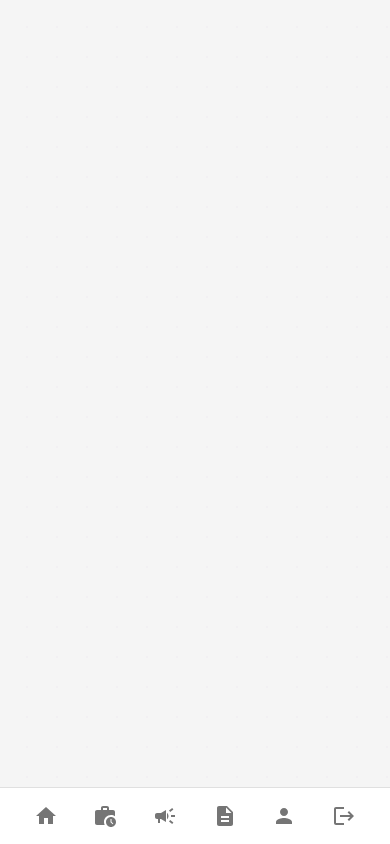
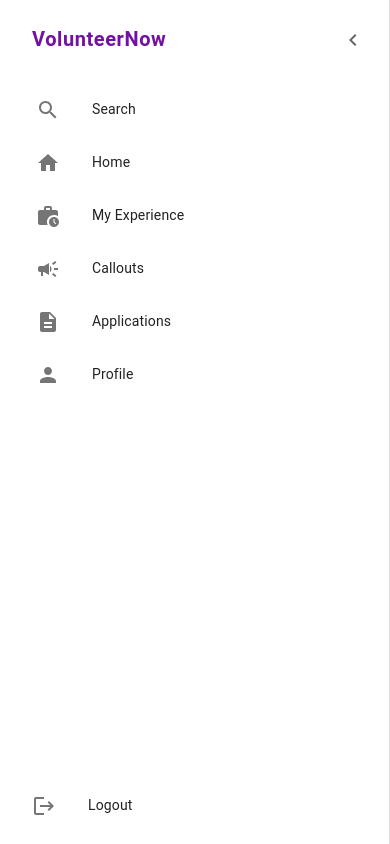
Before and after one commit to TRBF/volunteernow-web, a React (Create React App) app: page /volunteernow-web/experience in a window 390 px wide. Built offline with nearby package versions, Linux system fonts and the light colour scheme; sample sign-in values are in the browser's storage.

Commit message:
feat: Add responsive design for better mobile and tablet support

```diff
--- a/src/App.tsx
+++ b/src/App.tsx
@@ -1,7 +1,6 @@
 import React, { Suspense } from 'react';
 import { Routes, Route, Navigate, useLocation } from 'react-router-dom';
-import { ThemeProvider, useTheme } from '@mui/material/styles';
-import { useMediaQuery } from '@mui/material';
+import { ThemeProvider } from '@mui/material/styles';
 import CssBaseline from '@mui/material/CssBaseline';
 import { theme } from './theme';
 import { authService } from './services/api';
@@ -35,8 +34,6 @@ interface MainContentProps {
 
 const MainContent: React.FC<MainContentProps> = ({ children }) => {
   const location = useLocation();
-  const theme = useTheme();
-  const isMobile = useMediaQuery(theme.breakpoints.down('sm'));
 
   return (
     <Box
@@ -49,17 +46,12 @@ const MainContent: React.FC<MainContentProps> = ({ children }) => {
           duration: theme.transitions.duration.enteringScreen,
         }),
         p: { xs: 2, sm: 3 },
-        ml: { xs: 0, sm: '72px', md: '280px' },
-        width: { xs: '100%', sm: `calc(100% - 72px)`, md: `calc(100% - 280px)` },
-        pb: { xs: '56px', sm: 0 },
+        ml: { xs: 0, sm: '72px' },
+        width: { xs: '100%', sm: `calc(100% - 72px)` },
       }}
     >
       <Fade in={true} timeout={300} key={location.pathname}>
-        <Box sx={{
-          maxWidth: { xs: '100%', sm: '800px', md: '1200px' },
-          mx: 'auto',
-          pt: { xs: 2, sm: 0 },
-        }}>
+        <Box>
           {children}
         </Box>
       </Fade>
--- a/src/components/Header.tsx
+++ b/src/components/Header.tsx
@@ -21,7 +21,6 @@ import {
   Toolbar,
   Drawer,
   Tooltip,
-  useMediaQuery,
 } from '@mui/material';
 import {
   Search as SearchIcon,
@@ -90,8 +89,6 @@ const Header: React.FC<HeaderProps> = ({
   const [peopleResults, setPeopleResults] = useState<any[]>([]);
   const [isSearching, setIsSearching] = useState(false);
   const [searchError, setSearchError] = useState<string | null>(null);
-
-  const isMobile = useMediaQuery(theme.breakpoints.down('sm'));
 
   const handleLogout = async () => {
     try {
@@ -164,13 +161,6 @@ const Header: React.FC<HeaderProps> = ({
   const sidebarWidth = {
     xs: '100%',
     sm: 280,
-    md: 280,
-  };
-
-  const isCollapsedWidth = {
-    xs: '100%',
-    sm: 72,
-    md: 72,
   };
 
   const isActive = (path: string) => {
@@ -197,15 +187,18 @@ const Header: React.FC<HeaderProps> = ({
 
   return (
     <>
-      {!isMobile ? (
-        // Desktop sidebar
-        <>
       {!searchDrawerOpen ? (
         <Box
           sx={{
-                width: isCollapsed ? isCollapsedWidth : sidebarWidth,
+            width: {
+              xs: isCollapsed ? 0 : '100%',
+              sm: isCollapsed ? 72 : sidebarWidth.sm,
+            },
             height: '100vh',
-                position: 'fixed',
+            position: {
+              xs: 'fixed',
+              sm: 'fixed',
+            },
             left: 0,
             top: 0,
             backgroundColor: 'white',
@@ -213,7 +206,10 @@ const Header: React.FC<HeaderProps> = ({
             borderColor: 'divider',
             display: 'flex',
             flexDirection: 'column',
-                p: isCollapsed ? 1.5 : 3,
+            p: {
+              xs: isCollapsed ? 1 : 2,
+              sm: isCollapsed ? 1.5 : 3,
+            },
             transition: theme.transitions.create(['width', 'padding'], {
               easing: theme.transitions.easing.sharp,
               duration: theme.transitions.duration.enteringScreen,
@@ -225,8 +221,8 @@ const Header: React.FC<HeaderProps> = ({
             display: 'flex',
             alignItems: 'center',
             justifyContent: 'space-between',
-                mb: 4,
-                pl: isCollapsed ? 0.5 : 0
+            mb: { xs: 2, sm: 4 },
+            pl: { xs: 0, sm: isCollapsed ? 0.5 : 0 }
           }}>
             {!isCollapsed && (
               <Button
@@ -234,7 +230,7 @@ const Header: React.FC<HeaderProps> = ({
                 onClick={() => navigate('/')}
                 sx={{
                   textTransform: 'none',
-                      fontSize: { xs: '1.2rem', sm: '1.5rem' },
+                  fontSize: { xs: '1.25rem', sm: '1.5rem' },
                   fontWeight: 'bold',
                   color: theme.palette.primary.main,
                   '&:hover': {
@@ -260,14 +256,9 @@ const Header: React.FC<HeaderProps> = ({
 
           <List sx={{
             flex: 1,
-                px: isCollapsed ? 0 : 1,
-                '& .MuiListItemButton-root': {
-                  borderRadius: 2,
-                  mb: 0.5,
-                  minHeight: 48,
-                  '&:hover': {
-                    backgroundColor: 'action.hover',
-                  },
+            px: {
+              xs: isCollapsed ? 0 : 0.5,
+              sm: isCollapsed ? 0 : 1
             }
           }}>
             {showSearch && (
@@ -276,6 +267,9 @@ const Header: React.FC<HeaderProps> = ({
                   onClick={handleSearchOpen}
                   sx={{
                     borderRadius: 2,
+                    '&:hover': {
+                      backgroundColor: 'rgba(0, 0, 0, 0.04)',
+                    },
                   }}
                 >
                   <ListItemIcon>
@@ -285,8 +279,9 @@ const Header: React.FC<HeaderProps> = ({
                     <ListItemText
                       primary="Search"
                       primaryTypographyProps={{
-                            fontSize: '0.9rem',
-                            color: 'text.secondary',
+                        sx: {
+                          fontSize: { xs: '0.875rem', sm: '1rem' },
+                        }
                       }}
                     />
                   )}
@@ -295,62 +290,68 @@ const Header: React.FC<HeaderProps> = ({
             )}
 
             {menuItems.map((item) => (
-                  <ListItem key={item.path} disablePadding>
+              <ListItem key={item.path} disablePadding sx={{ mb: 1 }}>
                 <ListItemButton
                   onClick={item.onClick}
                   selected={isActive(item.path)}
                   sx={{
+                    borderRadius: 2,
                     '&.Mui-selected': {
-                          backgroundColor: 'primary.main',
-                          color: 'primary.contrastText',
+                      backgroundColor: 'rgba(114, 17, 162, 0.08)',
                       '&:hover': {
-                            backgroundColor: 'primary.dark',
+                        backgroundColor: 'rgba(114, 17, 162, 0.12)',
                       },
-                          '& .MuiListItemIcon-root': {
-                            color: 'inherit',
                     },
+                    '&:hover': {
+                      backgroundColor: 'rgba(0, 0, 0, 0.04)',
                     },
                   }}
                 >
-                      <ListItemIcon sx={{ minWidth: 40 }}>
+                  <ListItemIcon>
                     <item.icon />
                   </ListItemIcon>
                   {!isCollapsed && (
                     <ListItemText
                       primary={item.label}
                       primaryTypographyProps={{
-                            fontSize: '0.9rem',
+                        sx: {
+                          fontSize: { xs: '0.875rem', sm: '1rem' },
+                        }
                       }}
                     />
                   )}
                 </ListItemButton>
               </ListItem>
             ))}
+          </List>
 
-                <ListItem disablePadding sx={{ mt: 'auto' }}>
+          <Box sx={{ mt: 'auto' }}>
+            <ListItem disablePadding>
               <ListItemButton
                 onClick={handleLogout}
                 sx={{
+                  borderRadius: 2,
                   '&:hover': {
-                        backgroundColor: 'error.light',
-                        color: 'error.contrastText',
+                    backgroundColor: 'rgba(0, 0, 0, 0.04)',
                   },
                 }}
               >
-                    <ListItemIcon sx={{ minWidth: 40 }}>
+                <ListItemIcon>
                   <LogoutIcon />
                 </ListItemIcon>
                 {!isCollapsed && (
                   <ListItemText
                     primary="Logout"
                     primaryTypographyProps={{
-                          fontSize: '0.9rem',
+                      sx: {
+                        fontSize: { xs: '0.875rem', sm: '1rem' },
+                      }
                     }}
                   />
                 )}
               </ListItemButton>
             </ListItem>
-              </List>
+          </Box>
         </Box>
       ) : (
         <Drawer
@@ -377,155 +378,10 @@ const Header: React.FC<HeaderProps> = ({
                 InputProps={{
                   startAdornment: <SearchIcon sx={{ mr: 1, color: 'text.secondary' }} />,
                 }}
-                  />
-                </Box>
-
-                <Tabs value={tabValue} onChange={handleTabChange} sx={{ mb: 2 }}>
-                  <Tab label="Opportunities" />
-                  <Tab label="People" />
-                </Tabs>
-
-                {isSearching ? (
-                  <Box sx={{ display: 'flex', justifyContent: 'center', p: 3 }}>
-                    <CircularProgress />
-                  </Box>
-                ) : searchError ? (
-                  <Typography color="error" sx={{ p: 2 }}>
-                    {searchError}
-                  </Typography>
-                ) : (
-                  <>
-                    <TabPanel value={tabValue} index={0}>
-                      {opportunityResults.length > 0 ? (
-                        <List>
-                          {opportunityResults.map((result) => (
-                            <ListItem key={result.id} disablePadding>
-                              <ListItemButton
-                                onClick={() => {
-                                  navigate(`/opportunity/${result.id}`);
-                                  handleSearchClose();
-                                }}
-                              >
-                                <ListItemAvatar>
-                                  <Avatar src={result.image_url} alt={result.title} />
-                                </ListItemAvatar>
-                                <ListItemText
-                                  primary={result.title}
-                                  secondary={result.organization}
-                                />
-                              </ListItemButton>
-                            </ListItem>
-                          ))}
-                        </List>
-                      ) : (
-                        <Typography color="text.secondary" sx={{ p: 2 }}>
-                          No opportunities found
-                        </Typography>
-                      )}
-                    </TabPanel>
-                    <TabPanel value={tabValue} index={1}>
-                      {peopleResults.length > 0 ? (
-                        <List>
-                          {peopleResults.map((result) => (
-                            <ListItem key={result.id} disablePadding>
-                              <ListItemButton
-                                onClick={() => {
-                                  navigate(`/profile/${result.id}`);
-                                  handleSearchClose();
-                                }}
-                              >
-                                <ListItemAvatar>
-                                  <Avatar src={result.profile_picture} alt={result.username} />
-                                </ListItemAvatar>
-                                <ListItemText
-                                  primary={`${result.first_name} ${result.last_name}`}
-                                  secondary={result.username}
-                                />
-                              </ListItemButton>
-                            </ListItem>
-                          ))}
-                        </List>
-                      ) : (
-                        <Typography color="text.secondary" sx={{ p: 2 }}>
-                          No people found
-                        </Typography>
-                      )}
-                    </TabPanel>
-                  </>
-                )}
-              </Box>
-            </Drawer>
-          )}
-        </>
-      ) : (
-        // Mobile bottom navigation
-        <>
-          <AppBar
-            position="fixed"
-            color="inherit"
-            elevation={0}
                 sx={{
-              top: 'auto',
-              bottom: 0,
-              borderTop: '1px solid',
-              borderColor: 'divider',
-              backgroundColor: 'white',
-            }}
-          >
-            <Toolbar sx={{ justifyContent: 'space-around', minHeight: 56 }}>
-              {menuItems.map((item) => (
-                <IconButton
-                  key={item.path}
-                  onClick={item.onClick}
-                  color={isActive(item.path) ? 'primary' : 'default'}
-                  sx={{
-                    '&:hover': {
-                      backgroundColor: 'transparent',
+                  '& .MuiOutlinedInput-root': {
+                    borderRadius: 2,
                   },
-                  }}
-                >
-                  <item.icon />
-                </IconButton>
-              ))}
-              <IconButton
-                onClick={handleLogout}
-                color="default"
-                sx={{
-                  '&:hover': {
-                    backgroundColor: 'transparent',
-                    color: 'error.main',
-                  },
-                }}
-              >
-                <LogoutIcon />
-              </IconButton>
-            </Toolbar>
-          </AppBar>
-          {showSearch && (
-            <Drawer
-              anchor="bottom"
-              open={searchDrawerOpen}
-              onClose={handleSearchClose}
-              sx={{
-                '& .MuiDrawer-paper': {
-                  height: '80vh',
-                  borderTopLeftRadius: 16,
-                  borderTopRightRadius: 16,
-                },
-              }}
-            >
-              <Box sx={{ p: 2 }}>
-                <Box sx={{ display: 'flex', alignItems: 'center', mb: 2 }}>
-                  <IconButton onClick={handleSearchClose} sx={{ mr: 1 }}>
-                    <ArrowBackIcon />
-                  </IconButton>
-                  <TextField
-                    fullWidth
-                    placeholder="Search..."
-                    value={localSearchQuery}
-                    onChange={handleSearchChange}
-                    InputProps={{
-                      startAdornment: <SearchIcon sx={{ mr: 1, color: 'text.secondary' }} />,
                 }}
               />
             </Box>
@@ -549,19 +405,32 @@ const Header: React.FC<HeaderProps> = ({
                   {opportunityResults.length > 0 ? (
                     <List>
                       {opportunityResults.map((result) => (
-                            <ListItem key={result.id} disablePadding>
+                        <ListItem key={result.id} disablePadding sx={{ mb: 1 }}>
                           <ListItemButton
                             onClick={() => {
                               navigate(`/opportunity/${result.id}`);
                               handleSearchClose();
                             }}
+                            sx={{
+                              borderRadius: 2,
+                              '&:hover': {
+                                backgroundColor: 'rgba(0, 0, 0, 0.04)',
+                              },
+                            }}
                           >
-                                <ListItemAvatar>
-                                  <Avatar src={result.image_url} alt={result.title} />
-                                </ListItemAvatar>
                             <ListItemText
-                                  primary={result.title}
-                                  secondary={result.organization}
+                              primary={result.name}
+                              secondary={result.description}
+                              primaryTypographyProps={{
+                                sx: {
+                                  fontSize: { xs: '0.875rem', sm: '1rem' },
+                                }
+                              }}
+                              secondaryTypographyProps={{
+                                sx: {
+                                  fontSize: { xs: '0.75rem', sm: '0.875rem' },
+                                }
+                              }}
                             />
                           </ListItemButton>
                         </ListItem>
@@ -573,23 +442,40 @@ const Header: React.FC<HeaderProps> = ({
                     </Typography>
                   )}
                 </TabPanel>
+
                 <TabPanel value={tabValue} index={1}>
                   {peopleResults.length > 0 ? (
                     <List>
                       {peopleResults.map((result) => (
-                            <ListItem key={result.id} disablePadding>
+                        <ListItem key={result.id} disablePadding sx={{ mb: 1 }}>
                           <ListItemButton
                             onClick={() => {
                               navigate(`/profile/${result.id}`);
                               handleSearchClose();
                             }}
+                            sx={{
+                              borderRadius: 2,
+                              '&:hover': {
+                                backgroundColor: 'rgba(0, 0, 0, 0.04)',
+                              },
+                            }}
                           >
                             <ListItemAvatar>
-                                  <Avatar src={result.profile_picture} alt={result.username} />
+                              <Avatar src={result.profile_picture} />
                             </ListItemAvatar>
                             <ListItemText
-                                  primary={`${result.first_name} ${result.last_name}`}
-                                  secondary={result.username}
+                              primary={result.username}
+                              secondary={result.name}
+                              primaryTypographyProps={{
+                                sx: {
+                                  fontSize: { xs: '0.875rem', sm: '1rem' },
+                                }
+                              }}
+                              secondaryTypographyProps={{
+                                sx: {
+                                  fontSize: { xs: '0.75rem', sm: '0.875rem' },
+                                }
+                              }}
                             />
                           </ListItemButton>
                         </ListItem>
@@ -607,8 +493,6 @@ const Header: React.FC<HeaderProps> = ({
         </Drawer>
       )}
     </>
-      )}
-    </>
   );
 };
 
--- a/src/theme.ts
+++ b/src/theme.ts
@@ -17,23 +17,44 @@ export const theme = createTheme({
       paper: '#ffffff',
     },
   },
+  breakpoints: {
+    values: {
+      xs: 0,
+      sm: 600,
+      md: 960,
+      lg: 1280,
+      xl: 1920,
+    },
+  },
   typography: {
     fontFamily: '"Roboto", "Helvetica", "Arial", sans-serif',
     h1: {
       fontSize: '2.5rem',
       fontWeight: 600,
+      '@media (max-width:600px)': {
+        fontSize: '2rem',
+      },
     },
     h2: {
       fontSize: '2rem',
       fontWeight: 600,
+      '@media (max-width:600px)': {
+        fontSize: '1.75rem',
+      },
     },
     h3: {
       fontSize: '1.75rem',
       fontWeight: 600,
+      '@media (max-width:600px)': {
+        fontSize: '1.5rem',
+      },
     },
     body1: {
       fontSize: '1rem',
       lineHeight: 1.5,
+      '@media (max-width:600px)': {
+        fontSize: '0.875rem',
+      },
     },
   },
   shape: {
@@ -46,6 +67,9 @@ export const theme = createTheme({
           borderRadius: 8,
           textTransform: 'none',
           fontWeight: 500,
+          '@media (max-width:600px)': {
+            padding: '6px 16px',
+          },
         },
       },
     },
@@ -54,6 +78,9 @@ export const theme = createTheme({
         root: {
           borderRadius: 12,
           boxShadow: '0 2px 8px rgba(0,0,0,0.1)',
+          '@media (max-width:600px)': {
+            borderRadius: 8,
+          },
         },
       },
     },
@@ -62,6 +89,19 @@ export const theme = createTheme({
         root: {
           '& .MuiOutlinedInput-root': {
             borderRadius: 8,
+            '@media (max-width:600px)': {
+              fontSize: '0.875rem',
+            },
+          },
+        },
+      },
+    },
+    MuiContainer: {
+      styleOverrides: {
+        root: {
+          '@media (max-width:600px)': {
+            paddingLeft: 16,
+            paddingRight: 16,
           },
         },
       },
```
Lines whose indentation alone changed are shown as unchanged.
